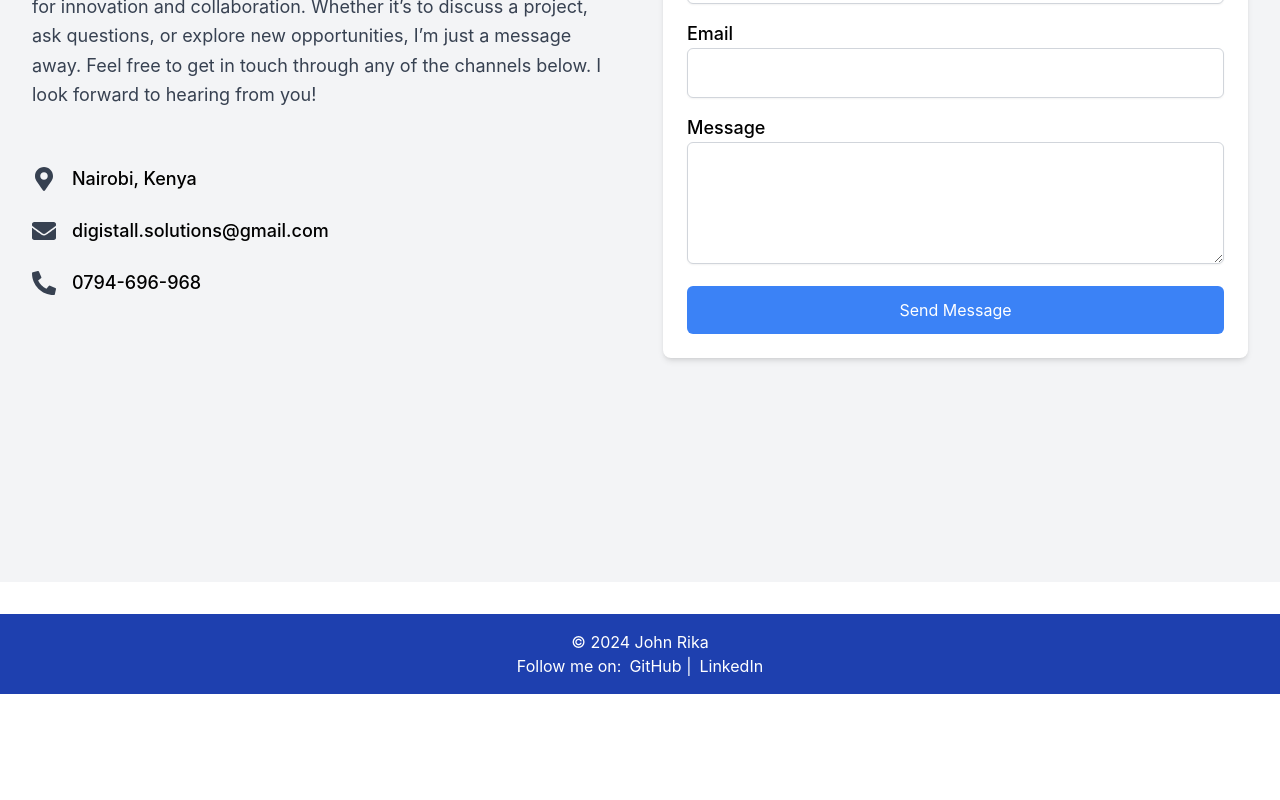
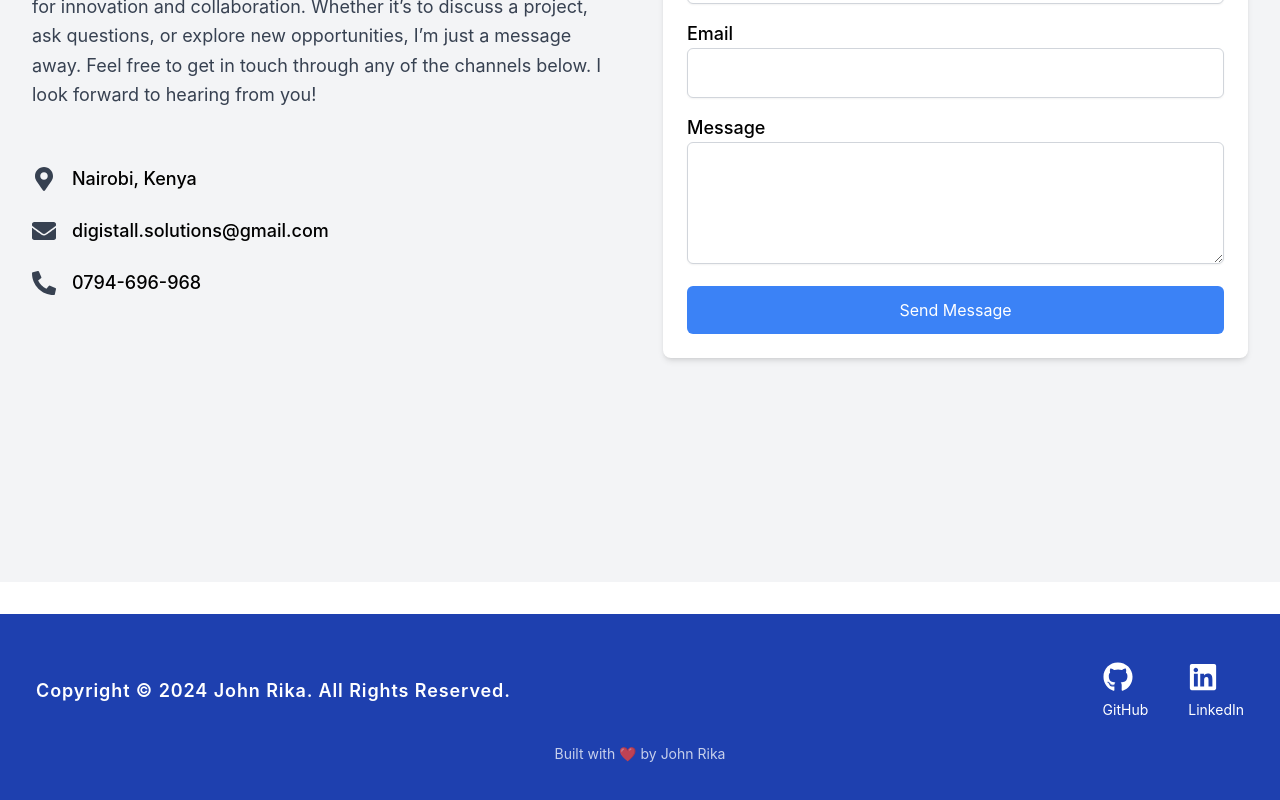
Before and after one commit to Jayricka/johnrika-portfolio, a React (Create React App) app: page /contact in a window 1280 px wide. Shown: the part 298-1098 px from the top of the page. Before the commit the page ends 992 px from the top, so only its background shows below. Built offline with nearby package versions, Linux system fonts and the light colour scheme.

Commit message:
Enhance footer layout with justify-between, add hover effects to social icons, and improve accessibility

```diff
--- a/src/components/Footer.js
+++ b/src/components/Footer.js
@@ -1,13 +1,44 @@
 import React from "react";
+import { FaGithub, FaLinkedin } from "react-icons/fa"; // FontAwesome icons
 
 function Footer() {
   return (
-    <footer className="bg-blue-600 text-white p-4 mt-8">
-      <div className="text-center">
-        <p>&copy; 2024 John Rika</p>
-        <p>Follow me on:
-          <a href="https://github.com/john-rika" className="ml-2 hover:text-blue-300">GitHub</a> |
-          <a href="https://www.linkedin.com/in/john-rika" className="ml-2 hover:text-blue-300">LinkedIn</a>
+    <footer className="bg-gradient-to-r from-blue-600 to-blue-800 text-white py-12 mt-8 shadow-xl">
+      <div className="max-w-screen-xl mx-auto flex justify-between items-center px-4">
+        {/* Left Side: Copyright Section */}
+        <div>
+          <p className="text-lg font-semibold tracking-wider">
+            Copyright &copy; 2024 John Rika. All Rights Reserved.
+          </p>
+        </div>
+
+        {/* Right Side: Social Media Icons */}
+        <div className="flex space-x-10 text-3xl">
+          <a
+            href="https://github.com/john-rika"
+            className="hover:text-blue-300 transition transform hover:scale-110 hover:translate-y-1"
+            aria-label="GitHub"
+            title="Visit my GitHub"
+          >
+            <FaGithub />
+            <span className="block mt-2 text-sm">GitHub</span>
+          </a>
+          <a
+            href="https://www.linkedin.com/in/john-rika"
+            className="hover:text-blue-300 transition transform hover:scale-110 hover:translate-y-1"
+            aria-label="LinkedIn"
+            title="Visit my LinkedIn"
+          >
+            <FaLinkedin />
+            <span className="block mt-2 text-sm">LinkedIn</span>
+          </a>
+        </div>
+      </div>
+
+      {/* Bottom: Additional Message */}
+      <div className="text-center mt-6">
+        <p className="text-sm opacity-75">
+          Built with ❤️ by John Rika
         </p>
       </div>
     </footer>
--- a/src/components/Hero.js
+++ b/src/components/Hero.js
@@ -2,12 +2,17 @@ import React from 'react';
 import heroImage from '../assets/images/your-image.jpg'; // Adjust this relative path based on the location of the Hero.js file
 
 const Hero = () => {
+  const handleButtonClick = () => {
+    // Example: navigate to the contact section or page
+    window.location.href = 'contact'; // Adjust as needed for navigation
+  };
+
   return (
     <section
       className="relative bg-cover bg-center h-screen"
       style={{ backgroundImage: `url(${heroImage})` }}
     >
-      <div className="absolute inset-0 bg-black opacity-50"></div>
+      <div className="absolute inset-0 bg-black opacity-50 z-0"></div>
       <div className="relative z-10 text-center text-white pt-32">
         <h1 className="text-5xl font-bold animate__animated animate__fadeIn animate__delay-1s">
           Hi, I'm John Rika
@@ -16,7 +21,8 @@ const Hero = () => {
           A Full Stack Developer
         </p>
         <button
-          className="mt-6 px-6 py-3 bg-blue-600 text-white rounded-md hover:bg-blue-800 transition duration-300 ease-in-out"
+          onClick={handleButtonClick}
+          className="mt-6 px-6 py-3 bg-blue-600 text-white rounded-md hover:bg-blue-800 transition duration-300 ease-in-out z-20"
         >
           Contact Me
         </button>
```
